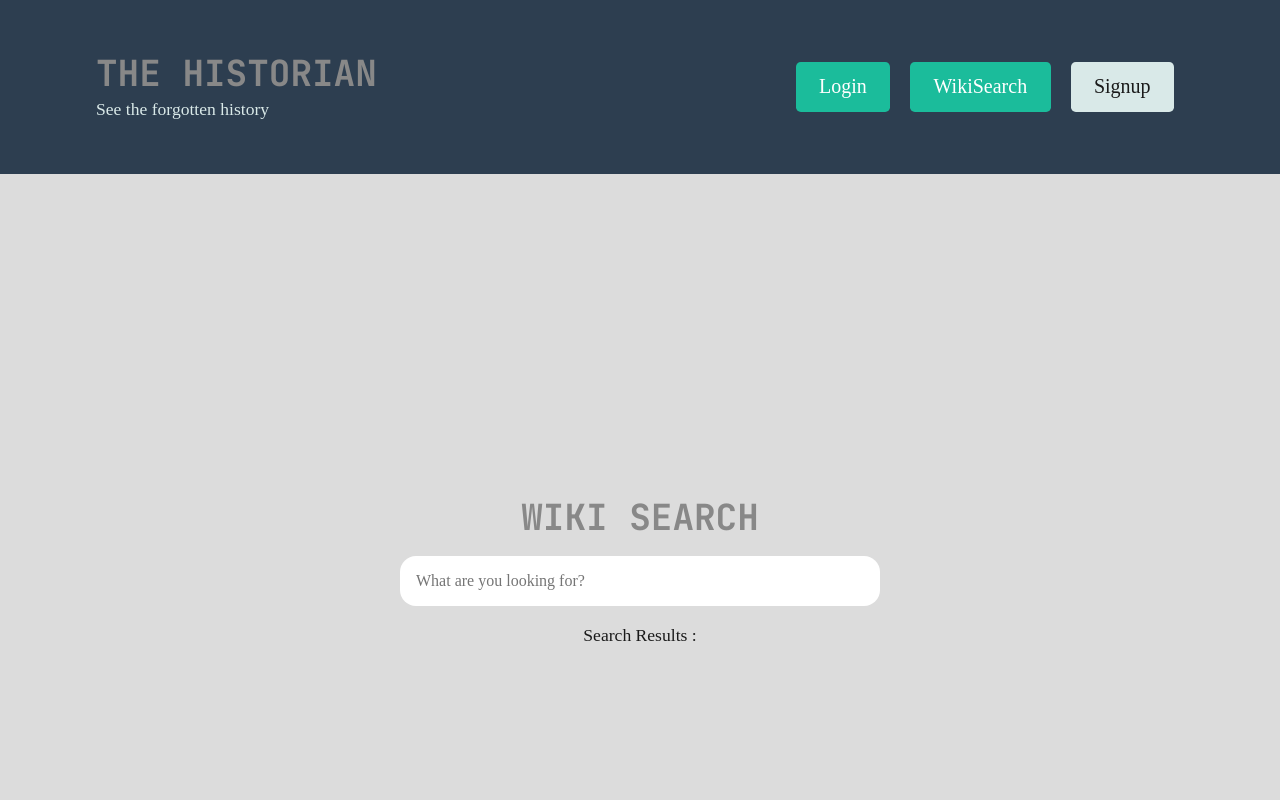
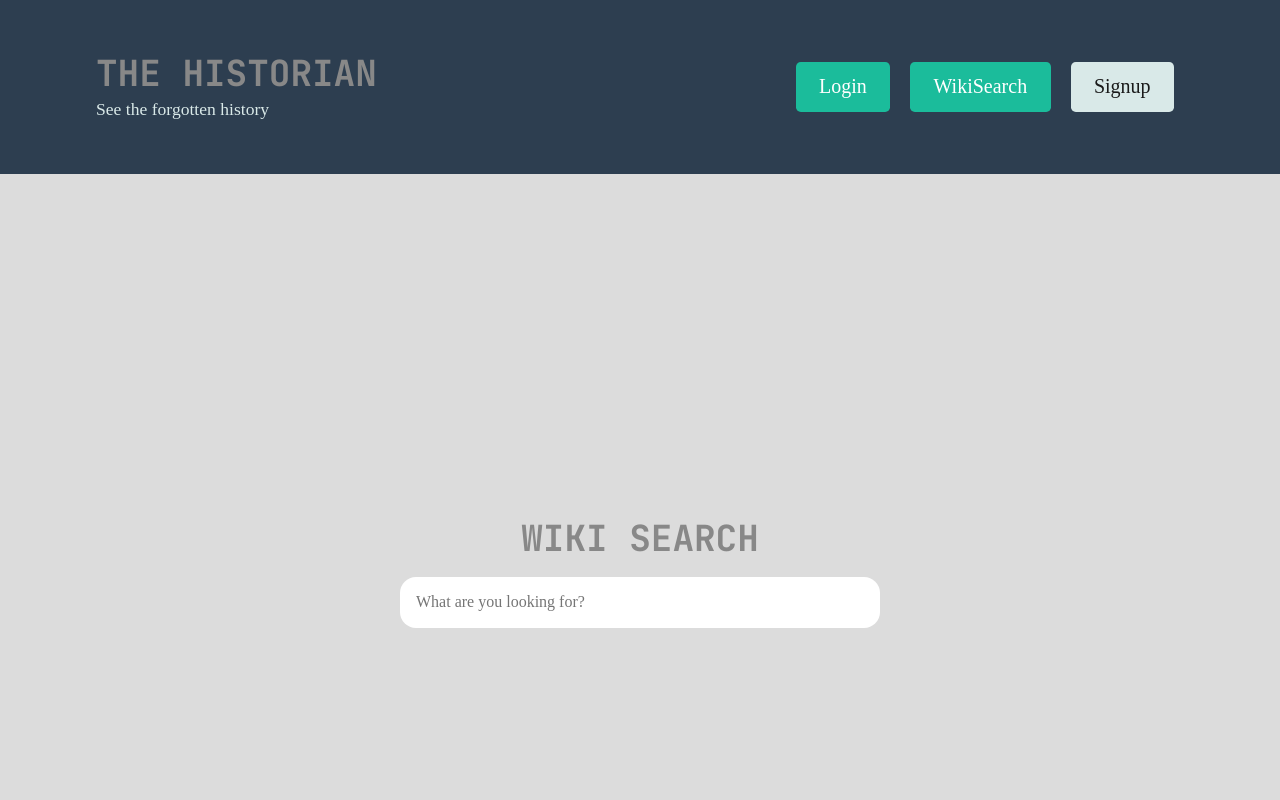
Before and after one commit to JMagic-Learner/Conflict---Timeline, a React (Create React App) app in the folder client/: page /search in a window 1280 px wide. Shown: the top 800 px of the page. Built offline with nearby package versions, Linux system fonts and the light colour scheme.

Commit message:
fixed the total search results in wikisearch

```diff
--- a/client/src/components/SearchForm/Wiki.js
+++ b/client/src/components/SearchForm/Wiki.js
@@ -31,7 +31,7 @@ export default function Wiki() {
             // console.log(json);
             console.log("We have a response");
             setResults(json.query.search);
-            setSearchInfo(json.query.searchInfo);
+            setSearchInfo(json.query.searchinfo);
 
         // } catch (err) {
         //     console.error(err);
@@ -53,7 +53,7 @@ export default function Wiki() {
                         onChange={e => setSearch(e.target.value)}
                     />
                 </form>
-                {(searchInfo) ? <p> Search Results : {searchInfo.totalhits}</p> : ''}
+                {(searchInfo.totalhits) ? <p> Search Results : {searchInfo.totalhits}</p> : ''}
             </header>
             <div className="results">
                 {results.map((result, i) => {
```
